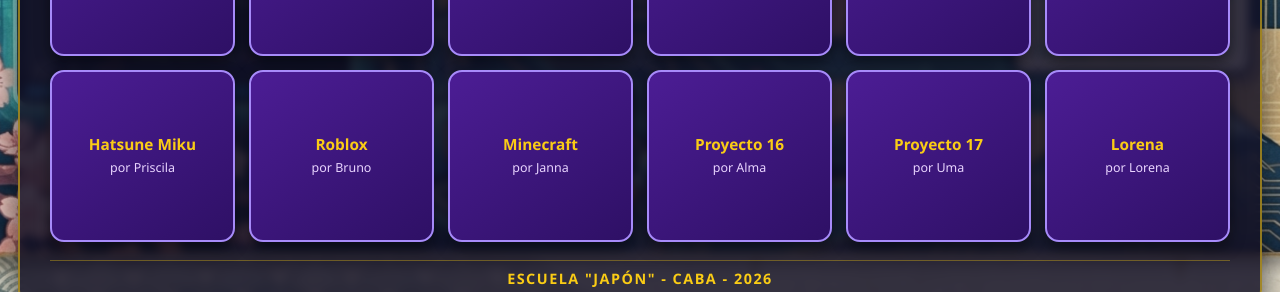
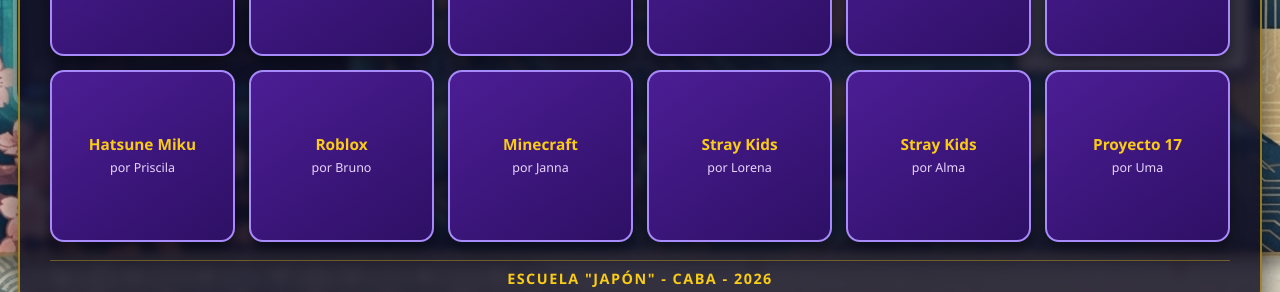
Before and after one commit to pablocapettini/paginaswebseptimo2026, a plain HTML site: page index.html in a window 1280 px wide. Shown: the part 472-764 px from the top of the page. Drawn offline with Linux system fonts and the light colour scheme.

Commit message:
Update index.html

```diff
--- a/index.html
+++ b/index.html
@@ -251,18 +251,19 @@
                 <span class="tema">Minecraft</span>
                 <span class="autor">por Janna</span>
             </a>
-            <a href="carpeta_16/index.html" target="_blank" class="boton-alumno">
-                <span class="tema">Proyecto 16</span>
+             <a href="lore_straykids/index.html" target="_blank" class="boton-alumno">
+                <span class="tema">Stray Kids</span>
+                <span class="autor">por Lorena</span>
+            </a>
+            <a href="alma_straykids/index.html" target="_blank" class="boton-alumno">
+                <span class="tema">Stray Kids</span>
                 <span class="autor">por Alma</span>
             </a>
             <a href="carpeta_17/index.html" target="_blank" class="boton-alumno">
                 <span class="tema">Proyecto 17</span>
                 <span class="autor">por Uma</span>
             </a>
-            <a href="carpeta_18/index.html" target="_blank" class="boton-alumno">
-                <span class="tema">Lorena</span>
-                <span class="autor">por Lorena</span>
-            </a>
+
         </main>
 
         <footer>
```
